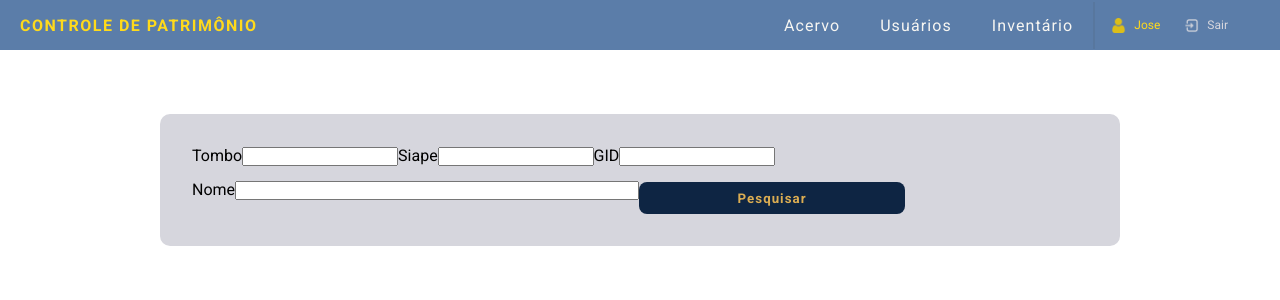
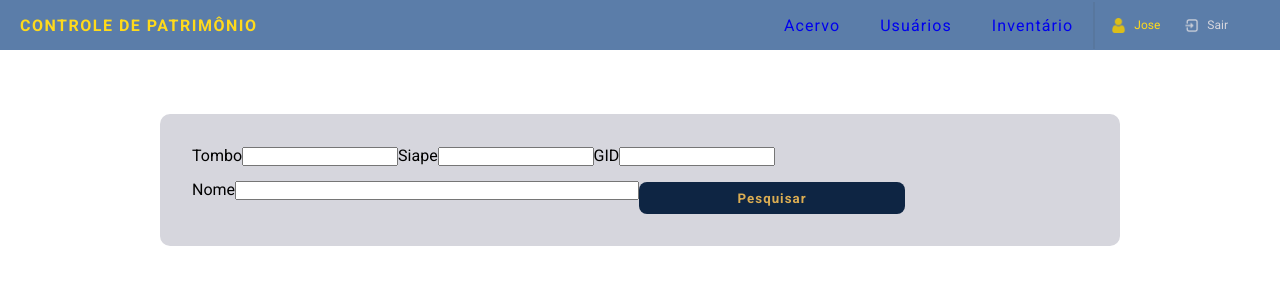
Before and after one commit to ze-nto/inventario-react-app, a React (Create React App) app: page / in a window 1280 px wide. Shown: the top 300 px of the page. Built offline with nearby package versions, Linux system fonts and the light colour scheme.

Commit message:
feat: adds Header links

```diff
--- a/src/Reset.module.css
+++ b/src/Reset.module.css
@@ -4,3 +4,15 @@
   font-family: var(--baseFont);
   list-style: none;
 }
+
+a{
+  text-decoration: none;
+}
+
+a:visited{
+  color: unset;
+}
+
+input{
+  outline-color: var(--blue-2);
+}
--- a/src/components/header/Header.jsx
+++ b/src/components/header/Header.jsx
@@ -2,16 +2,17 @@ import React from 'react'
 import Styles from './Header.module.css'
 import UserIcon from '../../assets/icons/user.png'
 import LogoutIcon from '../../assets/icons/log-out.png'
+import { Link } from 'react-router-dom'
 
 const Header = () => {
   return (
-    <div className={Styles.headerWrap}>
-      <div className={Styles.logo}>Controle de Patrimônio</div>
+    <header className={Styles.headerWrap}>
+      <Link to='/'><div className={Styles.logo}>Controle de Patrimônio</div></Link>
       <div className={Styles.linksWrap}>
         <ul className={Styles.links}>
-          <li>Acervo</li>
-          <li>Usuários</li>
-          <li>Inventário</li>
+          <li><Link to='/acervo'>Acervo</Link></li>
+          <li><Link to='/usuarios'>Usuários</Link></li>
+          <li><Link to='/inventario'>Inventário </Link></li>
         </ul>
         <ul className={Styles.loginControls}>
           <li>
@@ -24,7 +25,7 @@ const Header = () => {
           </li>
         </ul>
       </div>
-    </div>
+    </header>
   )
 }
 
```
